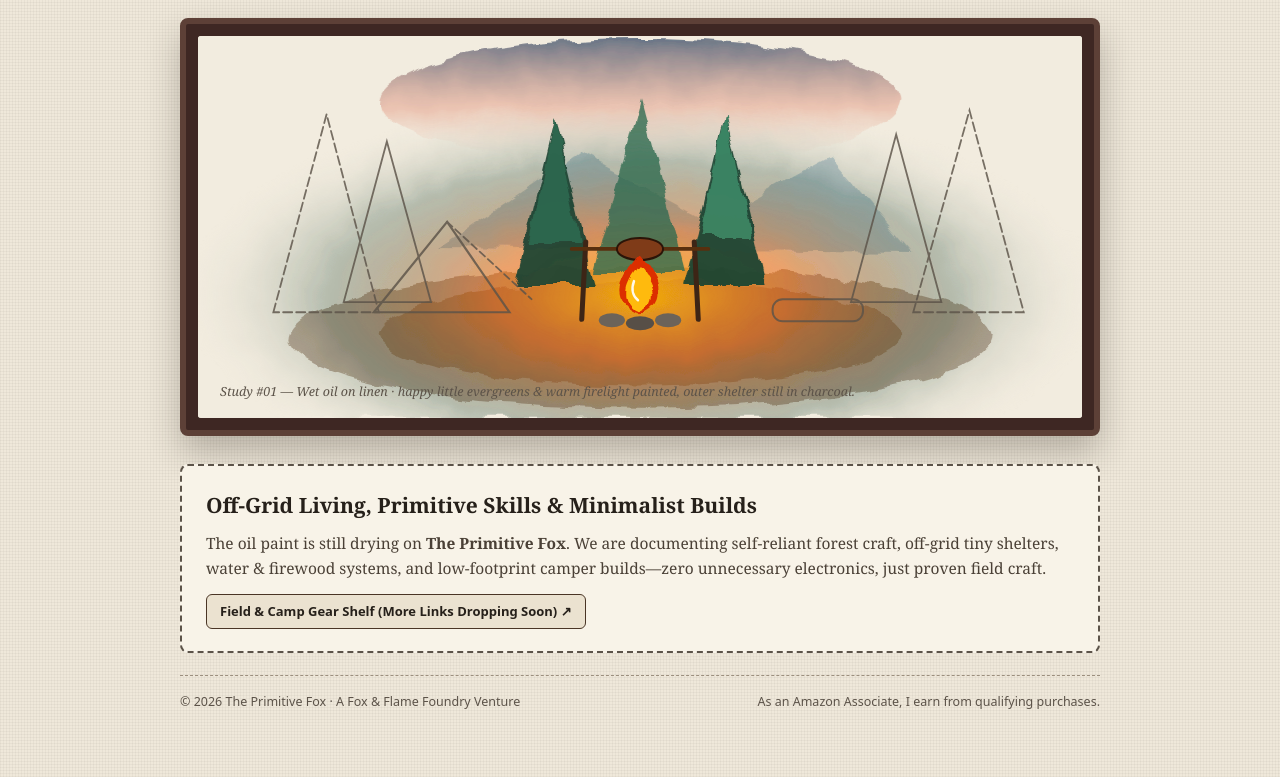
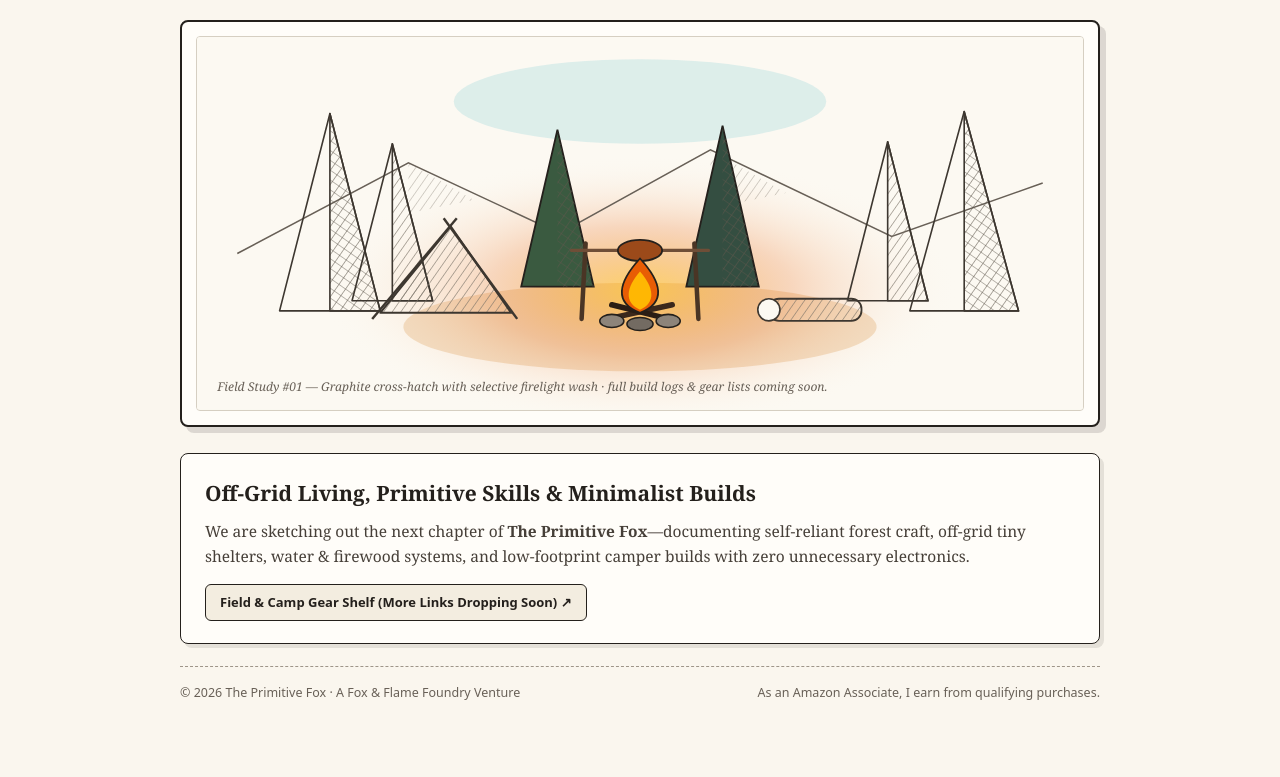
Before and after one commit to GFoxFoLoRaPi/theprimitivefox-site, a plain HTML site: page index.html in a window 1280 px wide. Shown: the part 93-870 px from the top of the page. Drawn offline with Linux system fonts and the light colour scheme.

Commit message:
Switch Primitive Fox to crisp cross-hatched graphite sketch with selective firelight color

```diff
--- a/index.html
+++ b/index.html
@@ -3,106 +3,113 @@
 <head>
   <meta charset="UTF-8" />
   <meta name="viewport" content="width=device-width, initial-scale=1.0" />
-  <title>The Primitive Fox — Wet Oil Study | Off-Grid &amp; Primitive Living</title>
+  <title>The Primitive Fox — Field Sketchbook | Off-Grid &amp; Primitive Living</title>
   <style>
-    :root { --canvas: #efe8da; --card: #f8f3e8; --ink: #26201a; --charcoal: #5c5349; --ember: #d9480f; }
+    :root { --paper: #faf6ee; --card: #fffdf9; --ink: #24201c; --graphite: #686057; --ember: #d9480f; --sage: #3a5a40; }
     * { box-sizing: border-box; }
-    body {
-      margin: 0; font-family: Georgia, "Times New Roman", serif; color: var(--ink); line-height: 1.65;
-      background-color: var(--canvas);
-      background-image:
-        repeating-linear-gradient(0deg, rgba(38,32,26,0.04) 0px, rgba(38,32,26,0.04) 1px, transparent 1px, transparent 3px),
-        repeating-linear-gradient(90deg, rgba(38,32,26,0.04) 0px, rgba(38,32,26,0.04) 1px, transparent 1px, transparent 3px);
-    }
-    .wrap { max-width: 960px; margin: 0 auto; padding: 26px 20px 64px; }
+    body { margin: 0; font-family: Georgia, "Times New Roman", serif; color: var(--ink); line-height: 1.65; background: var(--paper); }
+    .wrap { max-width: 960px; margin: 0 auto; padding: 28px 20px 64px; }
     nav {
       display: flex; justify-content: space-between; align-items: center; flex-wrap: wrap; gap: 10px;
-      background: var(--card); border: 2px solid #4a3525; border-radius: 6px;
-      padding: 13px 20px; box-shadow: 4px 4px 0 rgba(38,32,26,0.22); margin-bottom: 24px;
+      background: var(--card); border: 2px solid var(--ink); border-radius: 6px;
+      padding: 13px 20px; box-shadow: 4px 4px 0 rgba(36,32,28,0.16); margin-bottom: 24px;
     }
-    .logo { font-weight: 700; font-size: 19px; letter-spacing: 0.04em; text-transform: uppercase; }
+    .logo { font-weight: 700; font-size: 19px; letter-spacing: 0.05em; text-transform: uppercase; }
     .logo span { color: var(--ember); }
-    .wet-badge { font-family: system-ui, sans-serif; font-size: 11.5px; font-weight: 800; text-transform: uppercase; background: #fff3e0; color: #9c4221; border: 1.5px dashed #9c4221; padding: 4px 12px; border-radius: 999px; }
-    .easel { background: #3e2723; border: 6px solid #5d4037; border-radius: 8px; padding: 12px; box-shadow: 0 16px 34px rgba(38,32,26,0.28); margin-bottom: 28px; }
-    svg.art { width: 100%; height: auto; display: block; border-radius: 3px; background: #f2ecdf; }
-    .card { background: var(--card); border: 2px dashed var(--charcoal); border-radius: 8px; padding: 22px 24px; margin-bottom: 22px; }
+    .badge { font-family: system-ui, sans-serif; font-size: 11.5px; font-weight: 800; text-transform: uppercase; background: #fff3e0; color: #b45309; border: 1.5px solid #b45309; padding: 4px 12px; border-radius: 999px; }
+    .sketch-frame {
+      background: var(--card); border: 2px solid var(--ink); border-radius: 8px; padding: 14px;
+      box-shadow: 6px 6px 0 rgba(36,32,28,0.14); margin-bottom: 26px;
+    }
+    svg.sketch { width: 100%; height: auto; display: block; border: 1px solid #d6cfc2; border-radius: 4px; background: #fcf9f2; }
+    .card { background: var(--card); border: 1.5px solid var(--ink); border-radius: 8px; padding: 22px 24px; margin-bottom: 22px; box-shadow: 4px 4px 0 rgba(36,32,28,0.1); }
     .card h2 { margin: 0 0 8px; font-size: 21px; }
-    .card p { margin: 0 0 12px; color: #4a4036; font-size: 15.5px; }
-    .gear-pill { display: inline-block; font-family: system-ui, sans-serif; font-size: 13px; font-weight: 700; text-decoration: none; color: var(--ink); background: #ebe2d0; border: 1.5px solid #4a3525; padding: 6px 13px; border-radius: 6px; }
-    footer { border-top: 1.5px dashed #9c8f7e; padding-top: 16px; color: var(--charcoal); font-family: system-ui, sans-serif; font-size: 12.5px; display: flex; justify-content: space-between; flex-wrap: wrap; gap: 10px; }
+    .card p { margin: 0 0 14px; color: #463f38; font-size: 15.5px; }
+    .gear-pill { display: inline-block; font-family: system-ui, sans-serif; font-size: 13px; font-weight: 700; text-decoration: none; color: var(--ink); background: #f3ede0; border: 1.5px solid var(--ink); padding: 7px 14px; border-radius: 6px; }
+    .gear-pill:hover { background: #ffe8cc; border-color: var(--ember); }
+    footer { border-top: 1px dashed #9e9589; padding-top: 16px; color: var(--graphite); font-family: system-ui, sans-serif; font-size: 12.5px; display: flex; justify-content: space-between; flex-wrap: wrap; gap: 10px; }
   </style>
 </head>
 <body>
   <div class="wrap">
     <nav>
       <div class="logo">The Primitive <span>Fox</span></div>
-      <div class="wet-badge">🎨 Wet Oil on Linen · Under Construction</div>
+      <div class="badge">✏️ Field Sketch #01 · Under Construction</div>
     </nav>
-    <div class="easel">
-      <svg class="art" viewBox="0 0 880 380" xmlns="http://w3.org">
+    <div class="sketch-frame">
+      <svg class="sketch" viewBox="0 0 880 370" xmlns="http://w3.org">
         <defs>
-          <filter id="oilBrush" x="-10%" y="-10%" width="120%" height="120%">
-            <feTurbulence type="fractalNoise" baseFrequency="0.032" numOctaves="3" seed="7" result="noise" />
-            <feDisplacementMap in="SourceGraphic" in2="noise" scale="13" xChannelSelector="R" yChannelSelector="G" />
-          </filter>
-          <radialGradient id="fireOil" cx="50%" cy="68%" r="52%">
-            <stop offset="0%" stop-color="#ffb703" stop-opacity="0.88" />
-            <stop offset="32%" stop-color="#e85d04" stop-opacity="0.52" />
-            <stop offset="68%" stop-color="#1b4332" stop-opacity="0.28" />
-            <stop offset="100%" stop-color="#f2ecdf" stop-opacity="0" />
+          <pattern id="hatch" width="7" height="7" patternTransform="rotate(35)" patternUnits="userSpaceOnUse">
+            <line x1="0" y1="0" x2="0" y2="7" stroke="#7a7267" stroke-width="1.1" />
+          </pattern>
+          <pattern id="crossHatch" width="8" height="8" patternTransform="rotate(35)" patternUnits="userSpaceOnUse">
+            <line x1="0" y1="0" x2="0" y2="8" stroke="#5e564c" stroke-width="1" />
+            <line x1="0" y1="0" x2="8" y2="0" stroke="#5e564c" stroke-width="0.8" />
+          </pattern>
+          <radialGradient id="fireSplash" cx="50%" cy="68%" r="36%">
+            <stop offset="0%" stop-color="#ffb703" stop-opacity="0.58" />
+            <stop offset="48%" stop-color="#e85d04" stop-opacity="0.22" />
+            <stop offset="100%" stop-color="#fcf9f2" stop-opacity="0" />
           </radialGradient>
-          <linearGradient id="twilightSky" x1="0" y1="0" x2="0" y2="1">
-            <stop offset="0%" stop-color="#1d3557" stop-opacity="0.65" />
-            <stop offset="55%" stop-color="#e07a5f" stop-opacity="0.35" />
-            <stop offset="100%" stop-color="#f2ecdf" stop-opacity="0" />
-          </linearGradient>
         </defs>
-        <rect width="880" height="380" fill="#f2ecdf" />
-        <!-- Oil Brush Painted Canopy Sky, Misty Ridge & Forest Clearing -->
-        <g filter="url(#oilBrush)">
-          <ellipse cx="440" cy="65" rx="260" ry="62" fill="url(#twilightSky)" />
-          <polygon points="240,210 380,115 510,185 630,120 710,215" fill="#457b9d" opacity="0.32" />
-          <ellipse cx="440" cy="300" rx="350" ry="70" fill="#582f0e" opacity="0.38" />
-          <ellipse cx="440" cy="296" rx="260" ry="52" fill="#7f4f24" opacity="0.45" />
-          <rect width="880" height="380" fill="url(#fireOil)" />
-          <!-- Happy Little Layered Evergreens (Sap Green & Van Dyke Brown) -->
-          <polygon points="315,248 355,82 395,248" fill="#1b4332" opacity="0.92" />
-          <polygon points="330,205 355,82 380,205" fill="#2d6a4f" opacity="0.85" />
-          <polygon points="485,248 525,78 565,248" fill="#1b4332" opacity="0.94" />
-          <polygon points="500,200 525,78 550,200" fill="#40916c" opacity="0.8" />
-          <polygon points="395,235 440,62 485,235" fill="#2d6a4f" opacity="0.78" />
+        <rect width="880" height="370" fill="#fcf9f2" />
+        <!-- Selective Watercolor Splash Around Campfire & Canopy Gap -->
+        <ellipse cx="440" cy="64" rx="185" ry="42" fill="#a8dadc" opacity="0.38" />
+        <ellipse cx="440" cy="288" rx="235" ry="44" fill="#dda15e" opacity="0.32" />
+        <rect width="880" height="370" fill="url(#fireSplash)" />
+
+        <!-- Distant Mountain Ridge & Canopy Lines (Graphite + Hatching) -->
+        <polyline points="40,215 210,125 360,195 510,112 690,198 840,145" fill="none" stroke="#686057" stroke-width="1.5" />
+        <polygon points="210,125 275,162 210,175" fill="url(#hatch)" opacity="0.55" />
+        <polygon points="510,112 585,155 510,170" fill="url(#hatch)" opacity="0.55" />
+
+        <!-- Uncolored Graphite Pines (Left & Right) With Cross-Hatched Shadow Sides -->
+        <g stroke="#3d3730" stroke-width="1.6" fill="none" stroke-linejoin="round">
+          <polygon points="82,272 132,76 182,272" />
+          <polygon points="132,76 182,272 132,272" fill="url(#crossHatch)" />
+          <polygon points="154,262 194,106 234,262" />
+          <polygon points="194,106 234,262 194,262" fill="url(#hatch)" />
+          <!-- Lashed A-Frame Tarp Shelter (Shaded Pencil) -->
+          <polygon points="182,274 252,188 312,274" fill="url(#hatch)" stroke-width="2" />
+          <line x1="174" y1="280" x2="258" y2="180" stroke-width="2.4" />
+          <line x1="318" y1="280" x2="245" y2="180" stroke-width="2.4" />
+
+          <!-- Right Pines & Split-Log Bench -->
+          <polygon points="646,262 686,104 726,262" />
+          <polygon points="686,104 726,262 686,262" fill="url(#hatch)" />
+          <polygon points="708,272 762,74 816,272" />
+          <polygon points="762,74 816,272 762,272" fill="url(#crossHatch)" />
+          <rect x="568" y="260" width="92" height="22" rx="10" fill="url(#hatch)" stroke-width="1.8" />
+          <circle cx="568" cy="271" r="11" fill="#fcf9f2" />
         </g>
-        <!-- Unpainted Outer Vine-Charcoal Underdrawing (Shelter, Pines & Log) -->
-        <g stroke="#5c5349" stroke-width="1.8" fill="none" stroke-linecap="round" opacity="0.82">
-          <polygon points="75,275 128,78 180,275" stroke-dasharray="9 4" />
-          <polygon points="145,265 188,105 232,265" />
-          <polygon points="175,275 248,185 310,275" stroke-width="2.2" />
-          <line x1="248" y1="185" x2="332" y2="262" stroke-dasharray="7 4" />
-          <polygon points="650,265 695,98 740,265" />
-          <polygon points="712,275 768,74 822,275" stroke-dasharray="9 4" />
-          <rect x="572" y="262" width="90" height="22" rx="10" stroke-width="2" />
-        </g>
-        <!-- Impasto Campfire & Small Game on Wooden Spit -->
-        <g>
-          <line x1="382" y1="282" x2="386" y2="205" stroke="#3d2516" stroke-width="5" stroke-linecap="round" />
-          <line x1="498" y1="282" x2="494" y2="205" stroke="#3d2516" stroke-width="5" stroke-linecap="round" />
-          <line x1="372" y1="212" x2="508" y2="212" stroke="#582f0e" stroke-width="3.8" stroke-linecap="round" />
-          <ellipse cx="440" cy="212" rx="23" ry="11" fill="#7f3b18" stroke="#2b1408" stroke-width="2" />
-          <g filter="url(#oilBrush)">
-            <path d="M 440 218 C 416 244, 412 266, 440 276 C 468 266, 464 244, 440 218 Z" fill="#dc2f02" />
-            <path d="M 440 232 C 424 250, 422 266, 440 273 C 458 266, 456 250, 440 232 Z" fill="#ffba08" />
-          </g>
-          <path d="M 434 244 C 431 252, 433 259, 438 263" stroke="#fff9eb" stroke-width="2.5" stroke-linecap="round" fill="none" />
-          <ellipse cx="412" cy="283" rx="13" ry="7" fill="#6c6359" />
-          <ellipse cx="440" cy="286" rx="14" ry="7" fill="#574f47" />
-          <ellipse cx="468" cy="283" rx="13" ry="7" fill="#6c6359" />
-        </g>
-        <text x="22" y="358" fill="#5c5349" font-size="12.5" font-style="italic">Study #01 — Wet oil on linen · happy little evergreens &amp; warm firelight painted, outer shelter still in charcoal.</text>
+
+        <!-- Center Selective-Color Pines + Colored Campfire & Spit -->
+        <polygon points="322,248 358,92 394,248" fill="#3a5a40" stroke="#24201c" stroke-width="1.8" />
+        <polygon points="358,92 394,248 358,248" fill="url(#crossHatch)" />
+        <polygon points="486,248 522,88 558,248" fill="#344e41" stroke="#24201c" stroke-width="1.8" />
+        <polygon points="522,88 558,248 522,248" fill="url(#crossHatch)" />
+
+        <!-- Forked Wooden Spit & Roasting Game (Colored In) -->
+        <line x1="382" y1="280" x2="386" y2="205" stroke="#4a3525" stroke-width="4.5" stroke-linecap="round" />
+        <line x1="498" y1="280" x2="494" y2="205" stroke="#4a3525" stroke-width="4.5" stroke-linecap="round" />
+        <line x1="372" y1="212" x2="508" y2="212" stroke="#6f4e37" stroke-width="3.2" stroke-linecap="round" />
+        <ellipse cx="440" cy="212" rx="22" ry="10.5" fill="#9c4a1a" stroke="#24201c" stroke-width="1.8" />
+
+        <!-- Colored Campfire & Stone Ring -->
+        <line x1="408" y1="280" x2="472" y2="266" stroke="#3b281c" stroke-width="5.5" stroke-linecap="round" />
+        <line x1="412" y1="266" x2="468" y2="280" stroke="#2b1d14" stroke-width="5.5" stroke-linecap="round" />
+        <path d="M 440 220 C 418 244, 414 264, 440 274 C 466 264, 462 244, 440 220 Z" fill="#e85d04" stroke="#24201c" stroke-width="1.8" />
+        <path d="M 440 233 C 426 249, 424 264, 440 271 C 456 264, 454 249, 440 233 Z" fill="#ffb703" />
+        <ellipse cx="412" cy="282" rx="12" ry="6.5" fill="#8d847a" stroke="#24201c" stroke-width="1.5" />
+        <ellipse cx="440" cy="285" rx="13" ry="6.5" fill="#736b62" stroke="#24201c" stroke-width="1.5" />
+        <ellipse cx="468" cy="282" rx="12" ry="6.5" fill="#8d847a" stroke="#24201c" stroke-width="1.5" />
+
+        <text x="20" y="352" fill="#686057" font-size="12" font-style="italic">Field Study #01 — Graphite cross-hatch with selective firelight wash · full build logs &amp; gear lists coming soon.</text>
       </svg>
     </div>
     <div class="card">
       <h2>Off-Grid Living, Primitive Skills &amp; Minimalist Builds</h2>
-      <p>The oil paint is still drying on <strong>The Primitive Fox</strong>. We are documenting self-reliant forest craft, off-grid tiny shelters, water &amp; firewood systems, and low-footprint camper builds—zero unnecessary electronics, just proven field craft.</p>
+      <p>We are sketching out the next chapter of <strong>The Primitive Fox</strong>—documenting self-reliant forest craft, off-grid tiny shelters, water &amp; firewood systems, and low-footprint camper builds with zero unnecessary electronics.</p>
       <a class="gear-pill" href="https://garrettellisfox.com" target="_blank" rel="noopener">Field &amp; Camp Gear Shelf (More Links Dropping Soon) ↗</a>
     </div>
     <footer>
```
